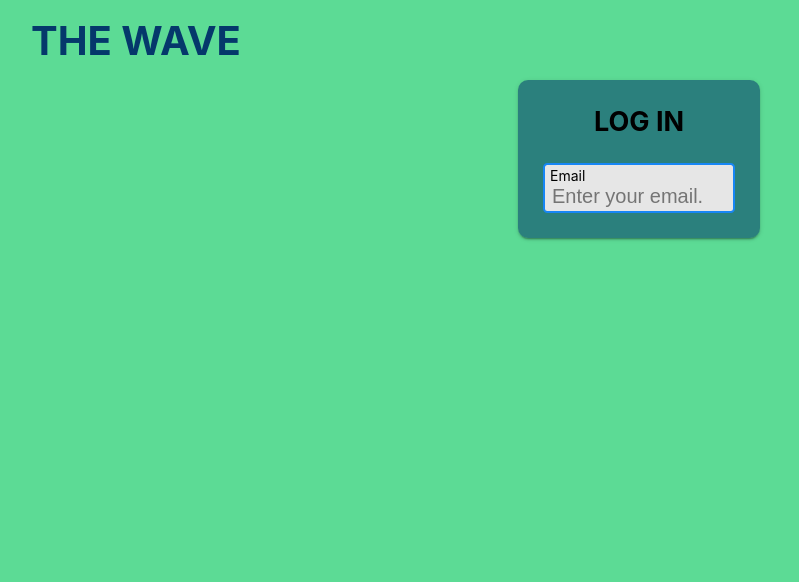
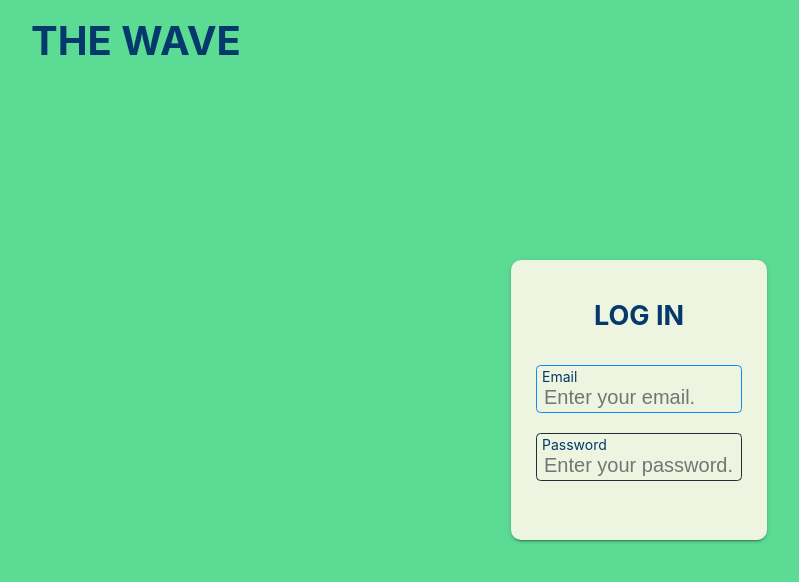
Before and after one commit to IsaiahCollazo99/TheWave-Web, a React (Create React App) app: page /login in a window 1280 px wide. Shown: the top 582 px of the page, without its empty margins (1-800 px from the left). Built offline with nearby package versions, Linux system fonts and the light colour scheme; no server answers.

Commit message:
add password input to login

```diff
--- a/src/App.css
+++ b/src/App.css
@@ -1,3 +1,8 @@
+/* Headline / Brand Color: #05386B */
+/* Background / Inner Container Color : #5CDB95 */
+/* Container Color: #EDF5E1 */
+/* Paragraph Color: ? #1786f5 ? */
+
 .App {
   min-height: 100vh;
   background-color: #5CDB95;
@@ -16,8 +21,19 @@
   box-sizing: border-box;
   height: 10vh;
   padding: 0 2em;
+  position: fixed;
 }
 
 .App-header.dark {
   color: #1786f5;
 }
+
+.App-Main {
+  display: flex;
+  flex-direction: column;
+  align-items: center;
+  justify-content: center;
+  width: 100%;
+  min-height: 100vh;
+  box-sizing: border-box;
+}
--- a/src/App.js
+++ b/src/App.js
@@ -2,6 +2,11 @@ import { Route } from 'react-router-dom';
 import './App.css';
 import Header from './Components/Header/Header';
 import Login from './Components/Login/Login';
+
+// https://developers.soundcloud.com/
+// https://developer.apple.com/documentation/applemusicapi/
+// https://developers.google.com/youtube/v3
+// https://developer.pandora.com/
 
 function App() {
   return (
--- a/src/Components/Login/Login.js
+++ b/src/Components/Login/Login.js
@@ -10,6 +10,7 @@ const Login = () => {
             <h2>LOG IN</h2>
             <Container type="form" className="logInForm">
                 <Input type="email" labelText={"Email"} autoFocus={true} placeholder={"Enter your email."} />
+                <Input type="password" labelText={"Password"} placeholder={"Enter your password."} />
             </Container>
         </section>
     )
--- a/src/css/login/login.css
+++ b/src/css/login/login.css
@@ -1,15 +1,28 @@
 .logInContainer {
-    width: 15%;
-    margin: auto;
+    width: 20%;
     font-size: 18px;
     padding: 25px;
-    border-radius: 1em;
-    background: rgba( 5, 56, 107, 0.55 );
+    background: #EDF5E1;
     box-shadow: 0px 3px 1px -2px rgba(0,0,0,0.2), 0px 2px 2px 0px rgba(0,0,0,0.14), 0px 1px 5px 0px rgba(0,0,0,0.12);
     border-radius: 10px;
+    display: flex;
+    flex-direction: column;
+    justify-content: space-evenly;
+    height: 35vh;
+    box-sizing: border-box;
 }
 
 .logInContainer h2 {
     text-align: center;
-    margin: 0 0 25px 0;
+    margin: 0;
+    color: #05386B;
 }
+
+.logInContainer .inputContainer {
+    background-color: #EDF5E1;
+    margin: 20px 0;
+}
+
+.logInContainer input {
+    background-color: #EDF5E1;
+}
--- a/src/css/reusableInput/input.css
+++ b/src/css/reusableInput/input.css
@@ -2,11 +2,12 @@
     width: 100%;
     display: flex;
     flex-direction: column;
-    background-color: #e6e6e6;
-    border: 2px solid #282c34;
+    background-color: #379683;
+    border: 1px solid #282c34;
     padding: 2px 5px;
     border-radius: 0.25em;
     box-sizing: border-box;
+    color: #05386B;
 }
 
 .inputContainer:focus-within {
@@ -19,7 +20,7 @@
 }
 
 .inputContainer input {
-    background-color: #e6e6e6;
+    background-color: #379683;
     border: none;
     font-size: 20px;
 }
```
Also changed, not shown: 1 other file (tests, documents, lock files or other folders).
